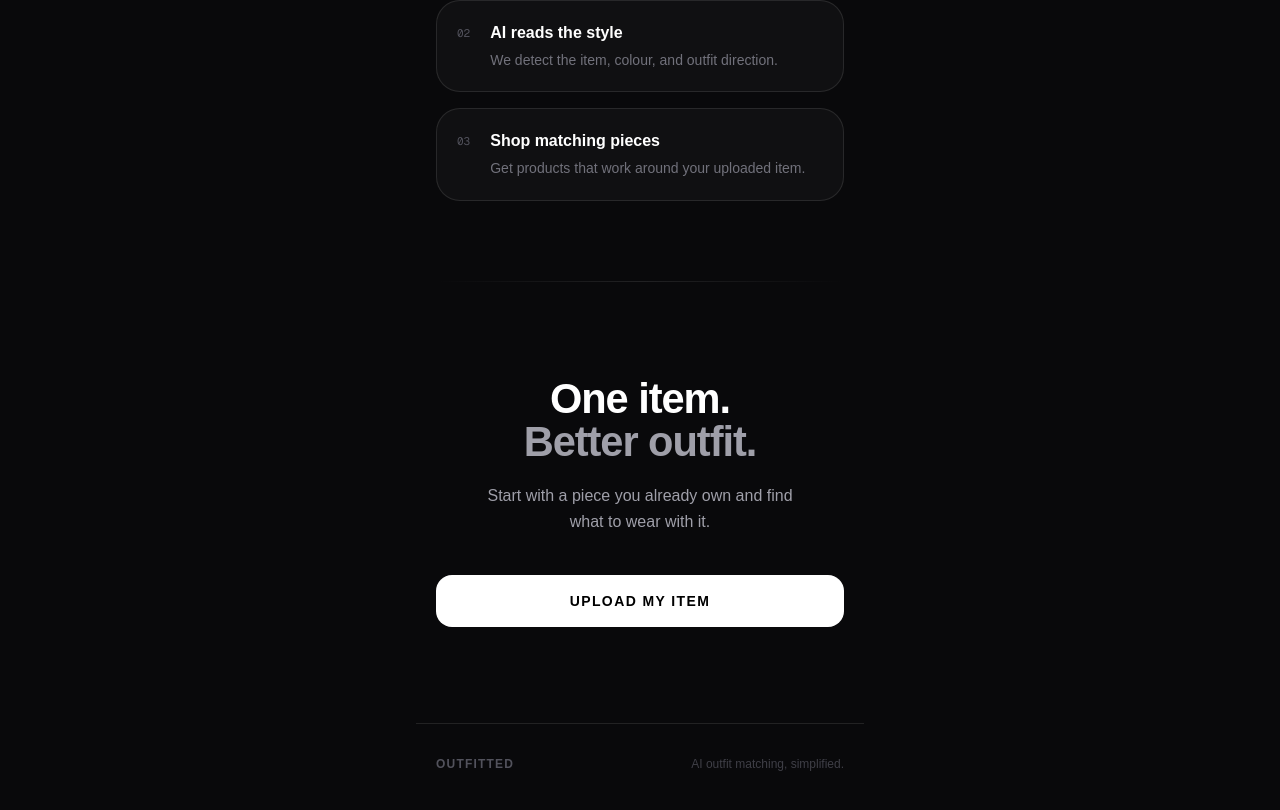
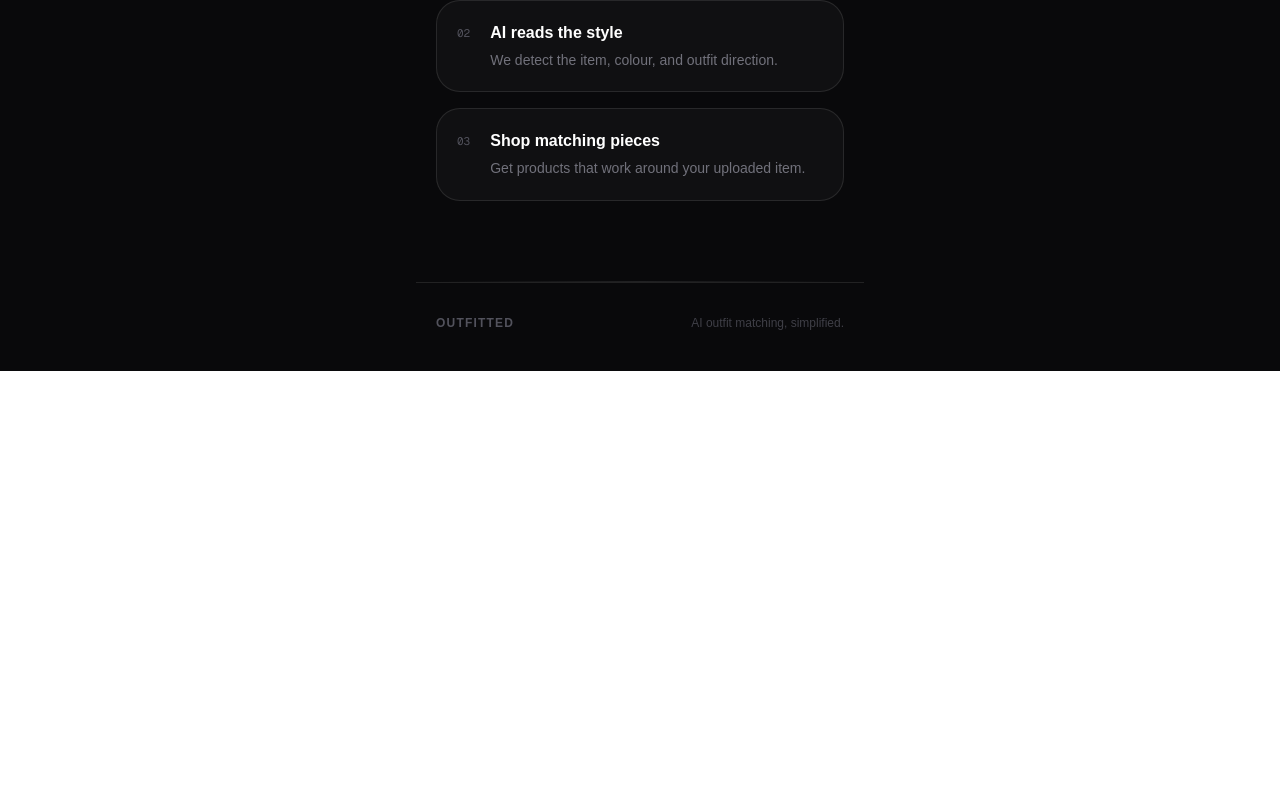
Before and after one commit to tzvetkovalexander12/outfitted, a Next.js app: page / in a window 1280 px wide. Shown: the part 1115-1925 px from the top of the page. After the commit the page ends 1486 px from the top, so only its background shows below. Built offline with nearby package versions, Linux system fonts and the light colour scheme.

Commit message:
Finalize MVP version

```diff
--- a/app/outfit/page.tsx
+++ b/app/outfit/page.tsx
@@ -598,17 +598,11 @@ export default function Home() {
                 </div>
               </div>
 
-              <div className="flex items-center justify-between border-b border-white/[0.06] px-5 py-3">
-                <div className="flex flex-wrap gap-2">
-                  <MiniPill>{BUDGET_LABELS[budget]}</MiniPill>
-                </div>
-
-                <div className="text-right">
-                  <p className="text-[10px] uppercase tracking-[0.18em] text-zinc-600">
-                    Est. spend
-                  </p>
-                  <p className="text-base font-semibold text-white">{outfit.estimatedTotal}</p>
-                </div>
+              <div className="flex flex-wrap items-center gap-x-3 gap-y-2 border-b border-white/[0.06] px-5 py-3">
+                <p className="text-[10px] uppercase tracking-[0.18em] text-zinc-600">
+                  Budget preference
+                </p>
+                <MiniPill>{BUDGET_LABELS[budget]}</MiniPill>
               </div>
 
               <div className="border-b border-white/[0.06] px-5 py-4">
@@ -655,7 +649,7 @@ export default function Home() {
                         />
 
                         <div className="flex-1 p-4">
-                          <div className="flex items-start justify-between gap-2">
+                          <div>
                             <div>
                               {item.brand && (
                                 <p className="mb-0.5 text-[10px] uppercase tracking-[0.18em] text-zinc-600">
@@ -665,10 +659,6 @@ export default function Home() {
 
                               <p className="text-sm leading-snug text-zinc-100">{item.label}</p>
                             </div>
-
-                            <span className="shrink-0 rounded-full border border-white/10 bg-white/[0.05] px-2.5 py-0.5 text-xs font-semibold text-white">
-                              {item.price}
-                            </span>
                           </div>
 
                           {item.note && (
--- a/app/page.tsx
+++ b/app/page.tsx
@@ -126,26 +126,6 @@ export default function LandingPage() {
         <div className="h-px bg-gradient-to-r from-transparent via-white/10 to-transparent" />
       </div>
 
-      {/* Final CTA */}
-      <section className="mx-auto max-w-md px-5 py-24 text-center">
-        <h2 className="text-[2.6rem] font-bold leading-[1.02] tracking-tight mb-5">
-          One item.
-          <br />
-          <span className="text-zinc-400">Better outfit.</span>
-        </h2>
-
-        <p className="text-base leading-relaxed text-zinc-400 mb-10 max-w-xs mx-auto">
-          Start with a piece you already own and find what to wear with it.
-        </p>
-
-        <Link
-          href="/outfit"
-          className="inline-flex w-full items-center justify-center rounded-2xl bg-white px-6 py-4 text-sm font-semibold uppercase tracking-widest text-black transition hover:scale-[1.02] hover:bg-zinc-100 active:scale-[0.99]"
-        >
-          Upload my item
-        </Link>
-      </section>
-
       {/* Footer */}
       <footer className="mx-auto max-w-md px-5 pb-10 border-t border-white/10 pt-8 flex items-center justify-between">
         <span className="text-xs font-semibold uppercase tracking-widest text-zinc-600">
```
